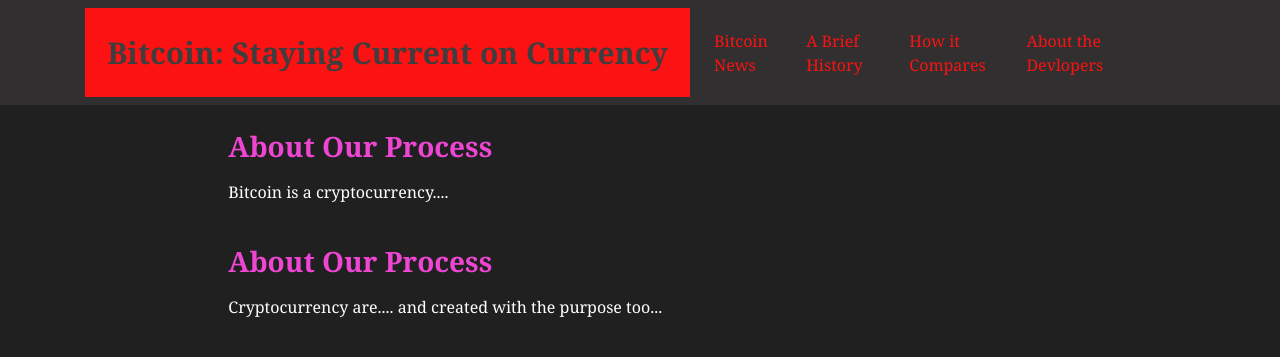
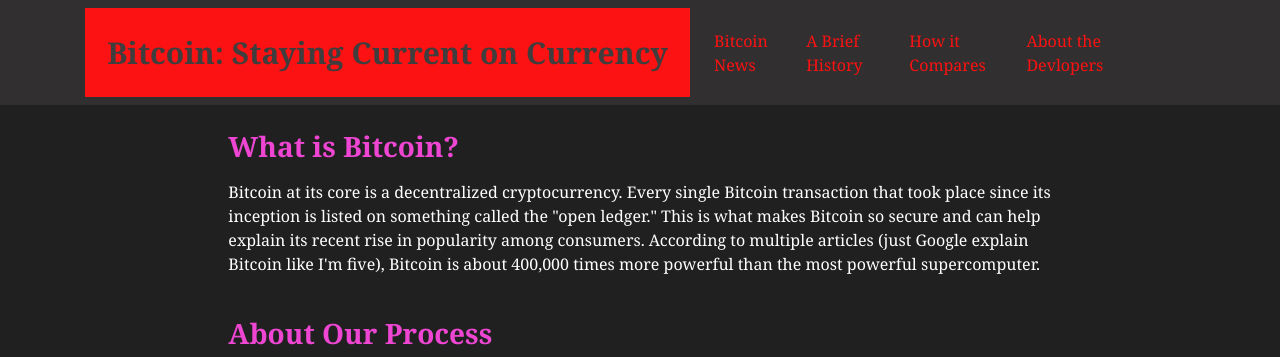
Before and after one commit to dylanjean/Final-Project, a Flask app: page /history in a window 1280 px wide. Shown: the top 357 px of the page. Run offline with Flask 2, Linux system fonts and the light colour scheme; some libraries are stand-ins or nearby versions.

Commit message:
history updated

```diff
--- a/templates/history.html
+++ b/templates/history.html
@@ -46,9 +46,12 @@
 
 
     <div class="about-bitcoin col-md-8" style="margin: auto; font-family: Georgia, 'Times New Roman', Times, serif; color: white;">
-        <h3 style="text-align: left; font-weight: bold; margin-top: 3%; margin-bottom: 2%; color:rgb(238, 70, 210);">About Our Process</h3>
+        <h3 style="text-align: left; font-weight: bold; margin-top: 3%; margin-bottom: 2%; color:rgb(238, 70, 210);">What is Bitcoin?</h3>
         <p style="margin:auto; margin-bottom: 5%;">
-            Bitcoin is a cryptocurrency....
+            Bitcoin at its core is a decentralized cryptocurrency. Every single Bitcoin transaction that took place since its inception is listed
+            on something called the "open ledger." This is what makes Bitcoin so secure and can help explain its recent rise in popularity among consumers.
+            According to multiple articles (just Google explain Bitcoin like I'm five), Bitcoin is about 400,000 times more powerful than the most powerful
+            supercomputer.
         </p>
     </div>
 
@@ -59,6 +62,7 @@
         </p>
     </div>
     <div>
+        <p>A big thank you to whomever was kind enough to share their html for this timeline!</p>
         <iframe width="100%" height="700" frameborder="0" src="http://historyofbitcoin.org/" ></iframe> <br /><a href="http://historyofbitcoin.org/">History of Bitcoin</a>
     </div>
 
```
